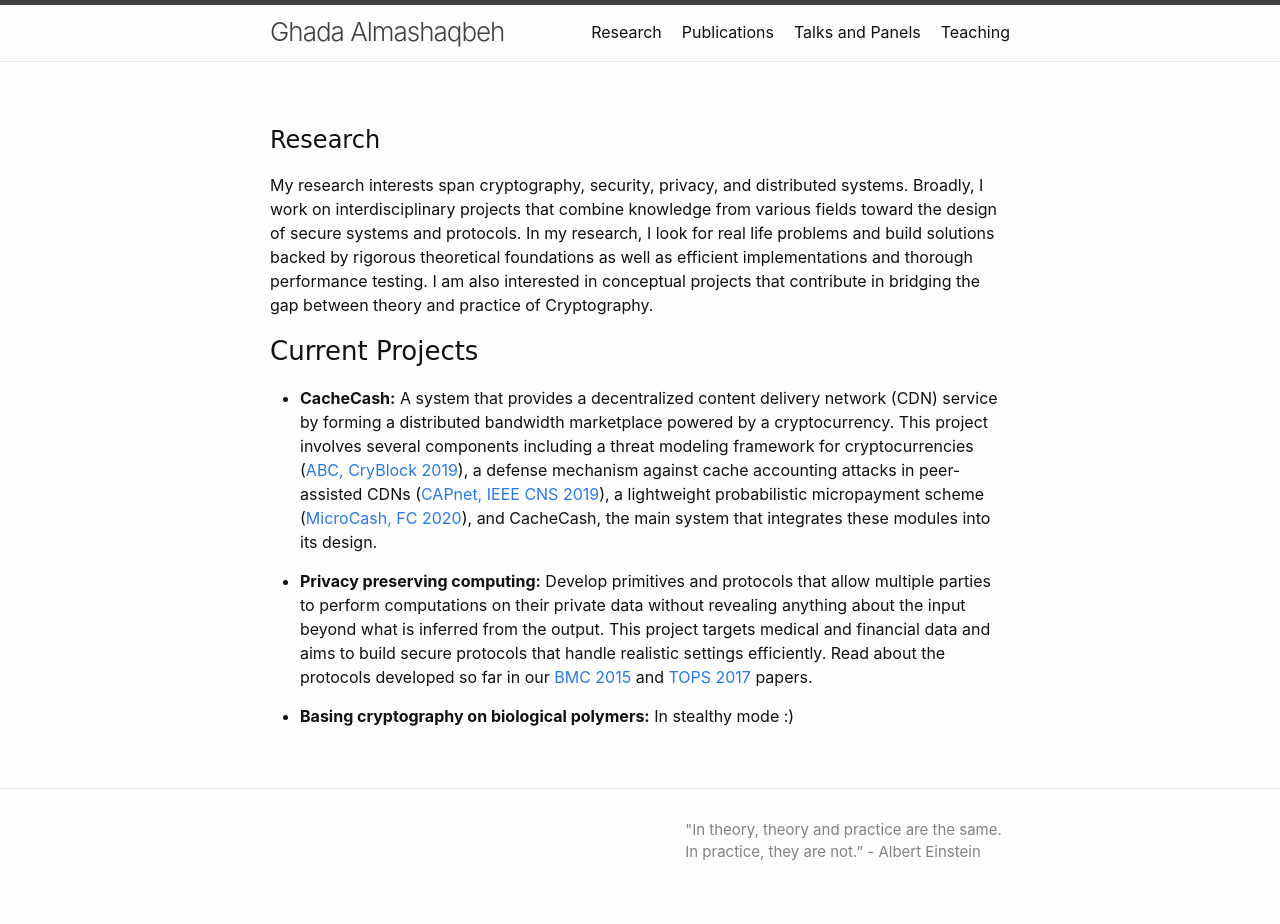
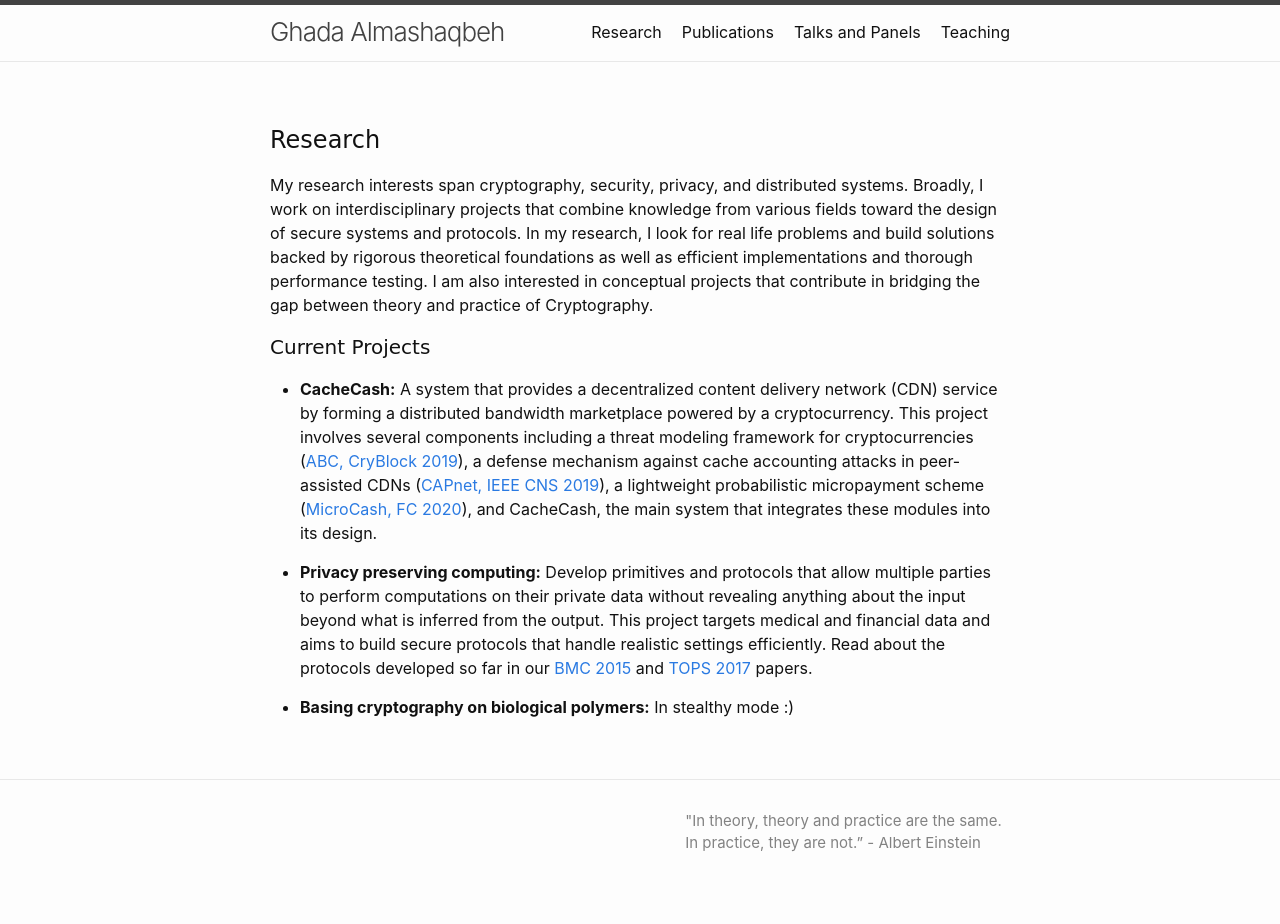
Before and after one commit to GhadaAlmashaqbeh/GhadaAlmashaqbeh.github.io, a Jekyll site: the page built from 01-research.md, in a window 1280 px wide. Built offline with Jekyll 4.4.1, drawn with Linux system fonts in a browser that asks for light colours.

Commit message:
edit headers

```diff
--- a/01-research.md
+++ b/01-research.md
@@ -9,7 +9,7 @@ permalink: /research/
 My research interests span cryptography, security, privacy, and distributed systems. Broadly, I work on interdisciplinary projects that combine knowledge from various fields toward the design of secure systems and protocols. In my research, I look for real life problems and build solutions backed by rigorous theoretical foundations as well as efficient implementations and thorough performance testing. I am also interested in conceptual projects that contribute in bridging the gap between theory and practice of Cryptography.
 
 
-<h3 style="font-family: 'Comic Sans MS'">Current Projects</h3>
+<h4 style="font-family: 'Comic Sans MS'">Current Projects</h4>
 
 * **CacheCash:** A system that provides a decentralized content delivery network (CDN) service by forming a distributed bandwidth marketplace powered by a cryptocurrency. This project involves several components including a threat modeling framework for cryptocurrencies ([ABC, CryBlock 2019](https://ieeexplore.ieee.org/document/8845101)), a defense mechanism against cache accounting attacks in peer-assisted CDNs ([CAPnet, IEEE CNS 2019](https://ieeexplore.ieee.org/document/8802825)), a lightweight probabilistic micropayment scheme ([MicroCash, FC 2020](https://fc20.ifca.ai/preproceedings/38.pdf)), and CacheCash, the main system that integrates these modules into its design.
 
```
